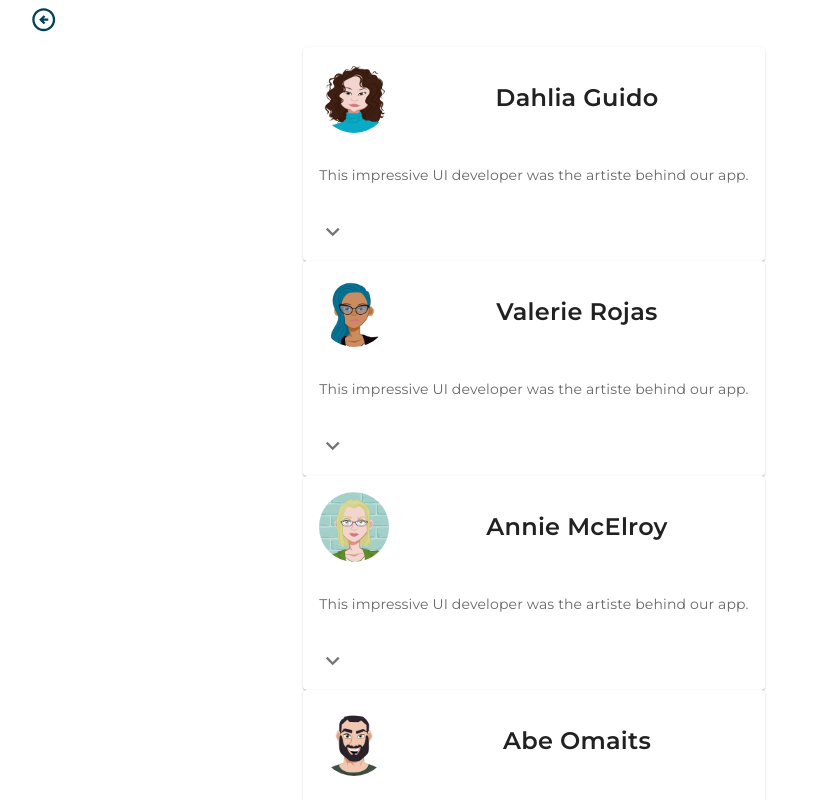
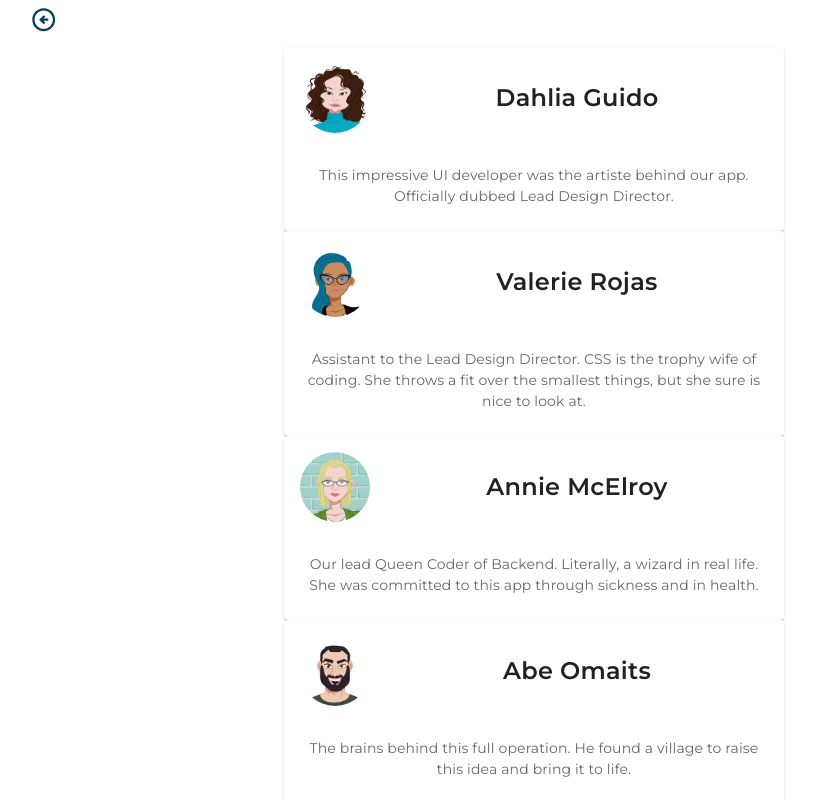
Before and after one commit to Annie-McElroy/the-village, a React (Create React App) app in the folder client/: page /about in a window 1280 px wide. Shown: the top 800 px of the page, without its empty margins (106-922 px from the left). Built offline with nearby package versions, Linux system fonts and the light colour scheme; a web font is replaced by a local one.

Commit message:
added bios to about me, removed collapse in about.js

```diff
--- a/client/src/components/TeamMember/index.js
+++ b/client/src/components/TeamMember/index.js
@@ -46,7 +46,7 @@ export default function TeamMember(props) {
         {props.description} {/* Use the prop for the description */}
         </Typography>
       </CardContent>
-      <CardActions disableSpacing>
+      {/* <CardActions disableSpacing>
         <IconButton
           onClick={handleExpandClick}
           aria-expanded={expanded}
@@ -62,7 +62,7 @@ export default function TeamMember(props) {
           <Typography paragraph>GitHub:</Typography>
           <Typography paragraph>{props.gitHub}</Typography>
         </CardContent>
-      </Collapse>
+      </Collapse> */}
     </Card>
   </Grid>
  </Grid>
--- a/client/src/pages/About.js
+++ b/client/src/pages/About.js
@@ -9,37 +9,37 @@ export default function About() {
     {
       avatarSrc: '/images/gravatar.png',
       title: 'Dahlia Guido',
-      description: 'This impressive UI developer was the artiste behind our app.',
-      linkedIn: 'https://www.linkedin.com/in/dahlia-guido/',
-      gitHub: 'https://www.github.com'
+      description: 'This impressive UI developer was the artiste behind our app. Officially dubbed Lead Design Director.',
+      // linkedIn: 'https://www.linkedin.com/in/dahlia-guido/',
+      // gitHub: 'https://github.com/CypherNyx'
     },
     {
       avatarSrc: '/images/AvatarMakerVal.png',
       title: 'Valerie Rojas',
-      description: 'This impressive UI developer was the artiste behind our app.',
-      linkedIn: 'https://www.linkedin.com/in/dahlia-guido/',
-      gitHub: 'https://www.github.com'
+      description: 'Assistant to the Lead Design Director. CSS is the trophy wife of coding. She throws a fit over the smallest things, but she sure is nice to look at.',
+      // linkedIn: 'https://www.linkedin.com',
+      // gitHub: 'https://www.github.com/'
     },
     {
       avatarSrc: '/images/avatar-annie.png',
       title: 'Annie McElroy',
-      description: 'This impressive UI developer was the artiste behind our app.',
-      linkedIn: 'https://www.linkedin.com/in/dahlia-guido/',
-      gitHub: 'https://www.github.com'
+      description: 'Our lead Queen Coder of Backend. Literally, a wizard in real life. She was committed to this app through sickness and in health.',
+      // linkedIn: 'https://www.linkedin.com/in/dahlia-guido/',
+      // gitHub: 'https://www.github.com'
     },
     {
       avatarSrc: '/images/avatar-abe.png',
       title: 'Abe Omaits',
-      description: 'This impressive UI developer was the artiste behind our app.',
-      linkedIn: 'https://www.linkedin.com/in/dahlia-guido/',
-      gitHub: 'https://www.github.com'
+      description: 'The brains behind this full operation. He found a village to raise this idea and bring it to life.',
+      // linkedIn: 'https://www.linkedin.com/in/dahlia-guido/',
+      // gitHub: 'https://www.github.com'
     },
     {
       avatarSrc: '/images/kenny.png',
       title: 'Lekendrick McKeller',
-      description: 'This impressive UI developer was the artiste behind our app.',
-      linkedIn: 'https://www.linkedin.com/in/dahlia-guido/',
-      gitHub: 'https://www.github.com'
+      description: 'Officially dubbed King of FullStack. CSS or BackEnd, the man can do it all.',
+      // linkedIn: 'https://www.linkedin.com/in/dahlia-guido/',
+      // gitHub: 'https://www.github.com'
     },
     // Add more card data objects for each card
     // ...
```
